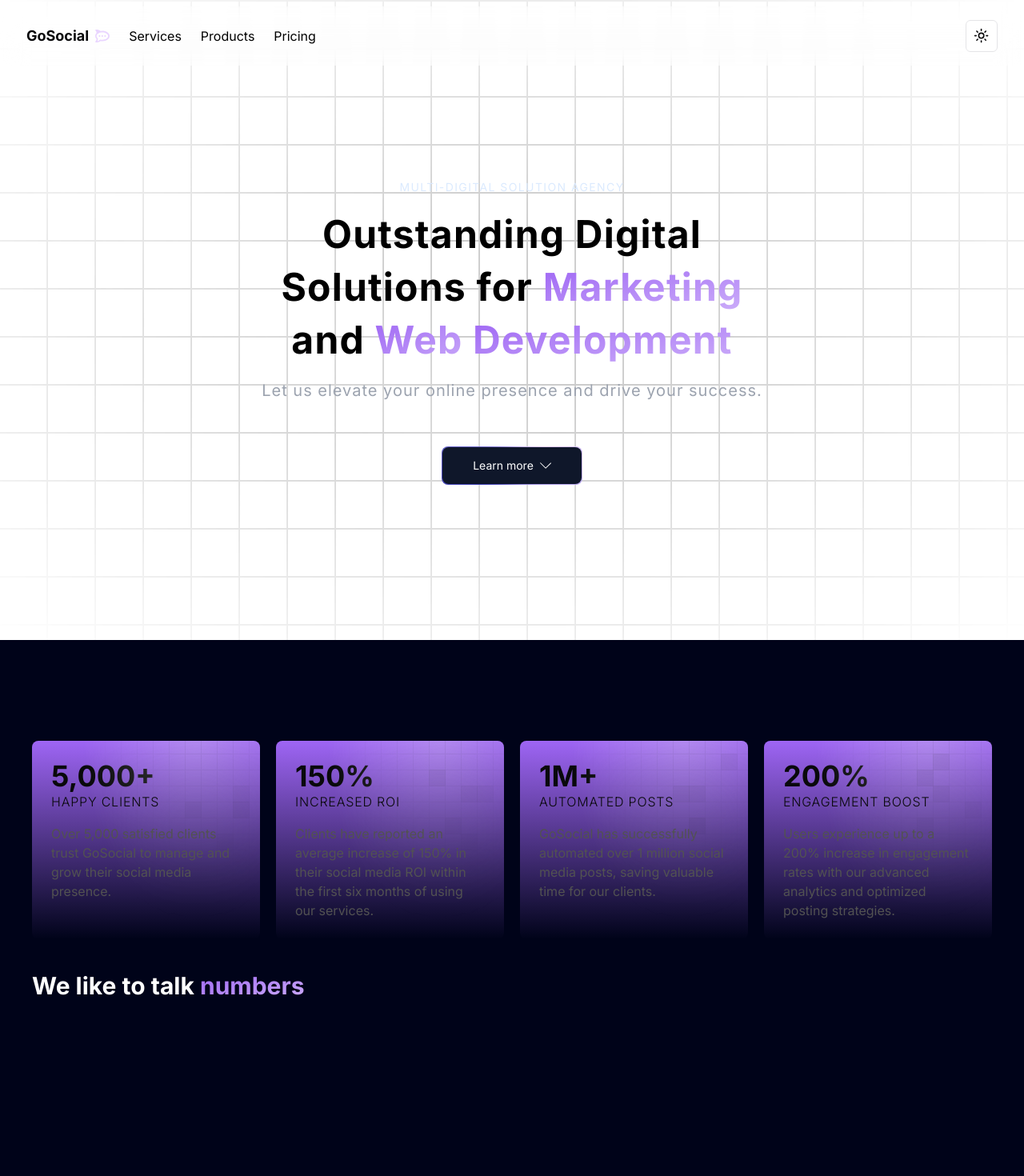
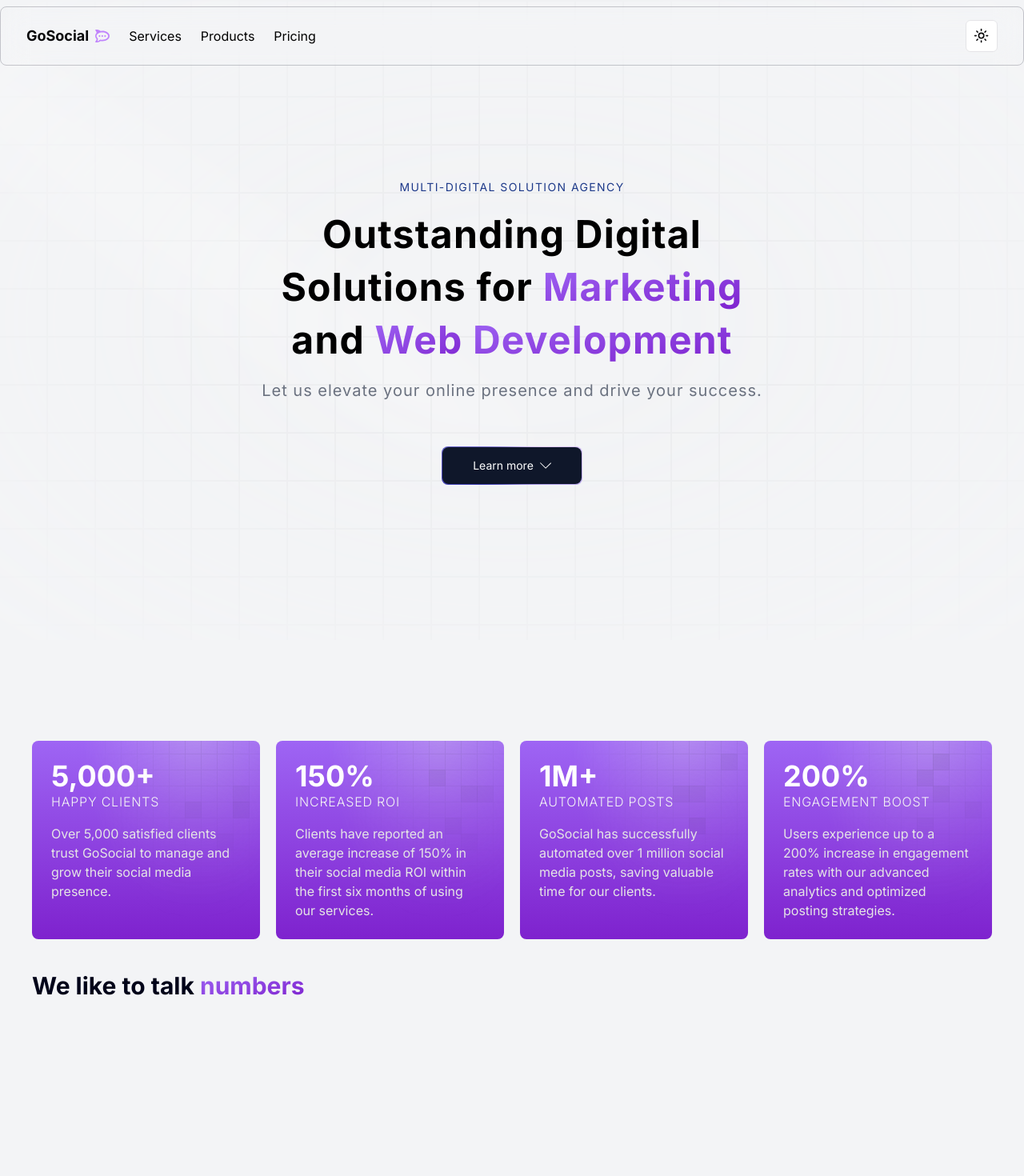
Before and after one commit to borisvicena/gosocial, a Next.js app: page / in a window 1280 px wide. Shown: the top 1470 px of the page at 80% size. Built offline with nearby package versions, Linux system fonts and the light colour scheme.

Commit message:
refactor(page.tsx): Renamed components

```diff
--- a/app/page.tsx
+++ b/app/page.tsx
@@ -1,15 +1,15 @@
 import About from "@/components/About";
 import Hero from "@/components/Hero";
-import Metrics from "@/components/Metrics";
-import { MainNavbar } from "@/components/ui/NavbarMenu";
+import KeyStatistics from "@/components/KeyStatistics";
+import { Navbar } from "@/components/ui/NavbarMenu";
 
 export default function Home() {
   return (
-    <main className="relative bg-black-100 flex justify-center items-center flex-col overflow-hidden mx-auto sm:px-10 px-5 antialiased">
+    <main className="relative bg-gray-100 dark:bg-black-100 flex justify-center items-center flex-col overflow-hidden mx-auto sm:px-10 px-5 antialiased">
       <div className="max-w-7xl w-full">
-        <MainNavbar />
+        <Navbar className="top-2" />
         <Hero />
-        <Metrics />
+        <KeyStatistics />
         <About />
       </div>
     </main>
--- a/components/About.tsx
+++ b/components/About.tsx
@@ -4,7 +4,7 @@ const About = () => {
   return (
     <section id="about">
       <div className="relative py-20 h-[100vh]">
-        <h2 className="text-white heading">We strive for better digital future</h2>
+        <h2 className="dark:text-white text-black-100 heading">We strive for better digital future</h2>
         <div className="flex flex-wrap items-center justify-center">
           <p>hello</p>
         </div>
--- a/components/Hero.tsx
+++ b/components/Hero.tsx
@@ -16,14 +16,14 @@ const Hero = () => {
       </div>
       <div className="relative flex justify-center my-20 z-10">
         <div className="max-w-[89vw] md:max-w-2xl lg:max-w-[50vw] flex flex-col items-center justify-center">
-          <h2 className="uppercase tracking-widest text-sm text-center text-blue-100 max-w-80">
+          <h2 className="uppercase tracking-widest text-sm text-center dark:text-blue-100 text-blue-900 max-w-80">
             MULTI-DIGITAL SOLUTION AGENCY
           </h2>
           <TextGenerateEffect
             className="text-center text-[40px] md:text-5xl lg:text-5xl"
             words="Outstanding Digital Solutions for Marketing and Web Development"
           />
-          <p className="text-center md:tracking-wider mb-4 text-sm md:text-lg lg:text-xl text-gray-400">
+          <p className="text-center md:tracking-wider mb-4 text-sm md:text-lg lg:text-xl text-gray-500">
             Let us elevate your online presence and drive your success.
           </p>
           <a href="#about">
--- /dev/null
+++ b/components/KeyStatistics.tsx
@@ -0,0 +1,35 @@
+import React from "react";
+import { Grid } from "./ui/FeaturesSection";
+import { gridItems } from "@/data";
+
+const KeyStatistics = () => {
+  return (
+    <div className="py-20 lg:py-40">
+      <div>
+        <div className="grid grid-cols-1 sm:grid-cols-2 md:grid-cols-2 lg:grid-cols-4 gap-10 md:gap-5 max-w-7xl mx-auto">
+          {gridItems.map(({ id, title, value, description }) => (
+            <div
+              key={id}
+              className="relative bg-gradient-to-b from-[#9e65f4] to-purple-700 p-6 rounded-lg overflow-hidden"
+            >
+              <Grid size={20} />
+              <p className="text-4xl font-bold text-white">{value}</p>
+              <p className="text-base font-light uppercase tracking-wider dark:text-neutral-200 text-neutral-100 relative z-20">
+                {title}
+              </p>
+              <p className="text-neutral-200 mt-4 text-base font-normal relative z-20">{description}</p>
+            </div>
+          ))}
+        </div>
+      </div>{" "}
+      <p className="text-black-100 dark:text-white font-bold text-3xl mt-10">
+        We like to talk{" "}
+        <span className="bg-gradient-to-br from-[#9e65f4] dark:to-[#cbacf9] to-purple-700 bg-clip-text text-transparent">
+          numbers
+        </span>
+      </p>
+    </div>
+  );
+};
+
+export default KeyStatistics;
--- a/components/Metrics.tsx
+++ /dev/null
@@ -1,16 +0,0 @@
-import React from "react";
-import { FeaturesSection } from "./ui/FeaturesSection";
-
-const Metrics = () => {
-  return (
-    <div className="py-20 lg:py-40">
-      <FeaturesSection />
-      <p className="text-white font-bold text-3xl mt-10">
-        We like to talk{" "}
-        <span className="bg-gradient-to-br from-[#9e65f4] to-[#cbacf9] bg-clip-text text-transparent">numbers</span>
-      </p>
-    </div>
-  );
-};
-
-export default Metrics;
--- a/components/ui/FeaturesSection.tsx
+++ b/components/ui/FeaturesSection.tsx
@@ -1,29 +1,6 @@
 "use client";
 import React from "react";
 import { useId } from "react";
-import { gridItems } from "@/data";
-
-export function FeaturesSection() {
-  return (
-    <div>
-      <div className="grid grid-cols-1 sm:grid-cols-2 md:grid-cols-2 lg:grid-cols-4 gap-10 md:gap-5 max-w-7xl mx-auto ">
-        {gridItems.map(({ id, title, value, description }) => (
-          <div
-            key={id}
-            className="relative bg-gradient-to-b from-[#9e65f4] dark:to-[#020617] p-6 rounded-lg overflow-hidden"
-          >
-            <Grid size={20} />
-            <p className="text-4xl font-bold">{value}</p>
-            <p className="text-base font-light uppercase tracking-wider dark:text-neutral-200 relative z-20">{title}</p>
-            <p className="text-neutral-600 dark:text-neutral-400 mt-4 text-base font-normal relative z-20">
-              {description}
-            </p>
-          </div>
-        ))}
-      </div>
-    </div>
-  );
-}
 
 export const Grid = ({ pattern, size }: { pattern?: number[][]; size?: number }) => {
   const p = pattern ?? [
@@ -65,7 +42,7 @@ export function GridPattern({ width, height, x, y, squares, ...props }: any) {
           {squares.map(([x, y]: any, index: number) => (
             <rect
               strokeWidth="0"
-              key={`${x}-${y}-${index}`}
+              key={`${x}-${y}`}
               width={width + 1}
               height={height + 1}
               x={x * width}
--- a/components/ui/GridBackground.tsx
+++ b/components/ui/GridBackground.tsx
@@ -2,9 +2,9 @@ import React from "react";
 
 export function GridBackground() {
   return (
-    <div className="h-screen w-full dark:bg-black-100 bg-white dark:bg-grid-white/[0.03] bg-grid-black/[0.2] flex items-center justify-center absolute top-0 left-0">
+    <div className="h-screen w-full dark:bg-black-100 bg-gray-100 dark:bg-grid-white/[0.03] bg-grid-black/[0.03] flex items-center justify-center absolute top-0 left-0">
       {/* Radial gradient for the container to give a faded look */}
-      <div className="absolute pointer-events-none inset-0 flex items-center justify-center dark:bg-black-100 bg-white [mask-image:radial-gradient(ellipse_at_center,transparent_20%,black)]" />
+      <div className="absolute pointer-events-none inset-0 flex items-center justify-center dark:bg-black-100 bg-gray-100 [mask-image:radial-gradient(ellipse_at_center,transparent_20%,black)]" />
     </div>
   );
 }
--- a/components/ui/NavbarMenu.tsx
+++ b/components/ui/NavbarMenu.tsx
@@ -3,14 +3,6 @@ import React, { useState } from "react";
 import { HoveredLink, Menu, MenuItem, ProductItem } from "../ui/navbar-menu";
 import { cn } from "@/lib/utils";
 import { ThemeToggle } from "./ThemeToggle";
-
-export function MainNavbar() {
-  return (
-    <div className="relative w-full flex items-center justify-between">
-      <Navbar className="top-2" />
-    </div>
-  );
-}
 
 export function Navbar({ className }: { className?: string }) {
   const [active, setActive] = useState<string | null>(null);
--- a/components/ui/TextGenerate.tsx
+++ b/components/ui/TextGenerate.tsx
@@ -28,7 +28,7 @@ export const TextGenerateEffect = ({ words, className }: { words: string; classN
               key={word + idx}
               className={`${
                 idx === 4 || idx > 5
-                  ? "bg-gradient-to-br from-[#9e65f4] to-[#cbacf9] bg-clip-text text-transparent"
+                  ? "bg-gradient-to-br from-[#9e65f4] dark:to-[#cbacf9] to-purple-700 bg-clip-text text-transparent"
                   : "dark:text-white text-black"
               } opacity-0`}
             >
--- a/components/ui/navbar-menu.tsx
+++ b/components/ui/navbar-menu.tsx
@@ -70,10 +70,10 @@ export const Menu = ({
   children: React.ReactNode;
 }) => {
   return (
-    <nav className="relative rounded-lg backdrop-filter backdrop-blur-lg bg-opacity-30 border border-transparent dark:bg-transparent dark:border-white/[0.2] bg-white shadow-input flex items-center px-8">
+    <nav className="relative rounded-lg backdrop-filter backdrop-blur-lg bg-opacity-30 border border-black-100/[0.2] dark:bg-transparent dark:border-white/[0.2]  shadow-input flex items-center px-8">
       <div>
         <a href="localhost:3000" className="relative flex items-center font-bold gap-2 text-lg">
-          GoSocial <FaRocketchat className="text-purple-200" />
+          GoSocial <FaRocketchat className="dark:text-purple-200 text-purple-400" />
         </a>
       </div>
       <div
```
